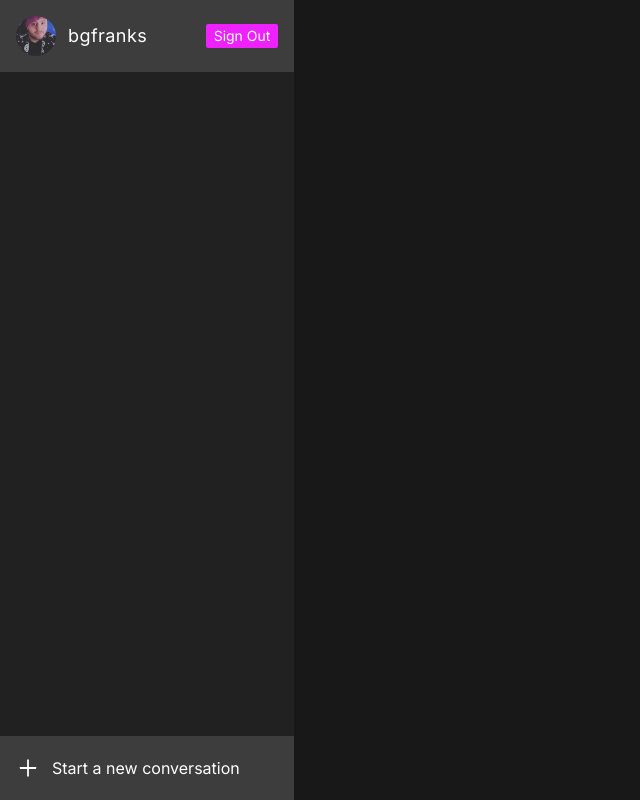
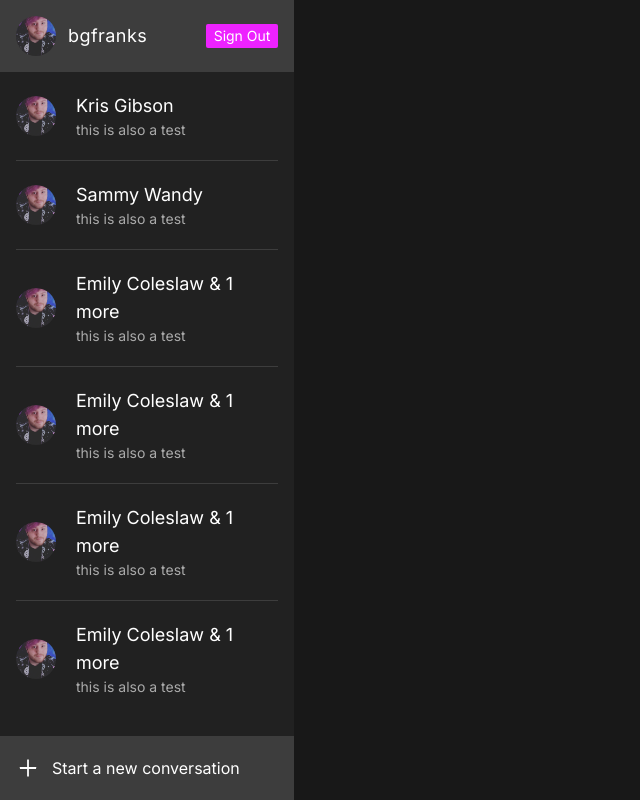
Before and after one commit to bgfranks/Chirpt, a Next.js app: page / in a window 1280 px wide. Shown: the whole page, without its empty margins (0-640 px from the left). Built offline with nearby package versions, Linux system fonts and the light colour scheme.

Commit message:
created the base sidebar convo ui

```diff
--- /dev/null
+++ b/src/components/conversations/ConversationList.tsx
@@ -0,0 +1,83 @@
+import SidbarConversation from './SidbarConversation'
+import avatarImg from '../../../public/images/bgfranks.jpeg'
+
+type Props = {}
+
+export default function ConversationList({}: Props) {
+  const mockData = [
+    {
+      id: 1,
+      users: ['Kris Gibson'],
+      userImg: avatarImg,
+      messages: ['this is a test', 'this is also a test'],
+    },
+    {
+      id: 2,
+      users: ['Sammy Wandy'],
+      userImg: avatarImg,
+      messages: ['this is a test', 'this is also a test'],
+    },
+    {
+      id: 3,
+      users: ['Emily Coleslaw', 'Kaycee Craig'],
+      userImg: avatarImg,
+      messages: ['this is a test', 'this is also a test'],
+    },
+    {
+      id: 4,
+      users: ['Emily Coleslaw', 'Kaycee Craig'],
+      userImg: avatarImg,
+      messages: ['this is a test', 'this is also a test'],
+    },
+    {
+      id: 5,
+      users: ['Emily Coleslaw', 'Kaycee Craig'],
+      userImg: avatarImg,
+      messages: ['this is a test', 'this is also a test'],
+    },
+    {
+      id: 6,
+      users: ['Emily Coleslaw', 'Kaycee Craig'],
+      userImg: avatarImg,
+      messages: ['this is a test', 'this is also a test'],
+    },
+    {
+      id: 7,
+      users: ['Emily Coleslaw', 'Kaycee Craig'],
+      userImg: avatarImg,
+      messages: ['this is a test', 'this is also a test'],
+    },
+    {
+      id: 8,
+      users: ['Emily Coleslaw', 'Kaycee Craig'],
+      userImg: avatarImg,
+      messages: ['this is a test', 'this is also a test'],
+    },
+    {
+      id: 9,
+      users: ['Emily Coleslaw', 'Kaycee Craig'],
+      userImg: avatarImg,
+      messages: ['this is a test', 'this is also a test'],
+    },
+    {
+      id: 10,
+      users: ['Emily Coleslaw', 'Kaycee Craig'],
+      userImg: avatarImg,
+      messages: ['this is a test', 'this is the last message'],
+    },
+  ]
+
+  return (
+    <div className='mx-4 relative overflow-y-scroll h-[80%] scroll-smooth'>
+      {mockData.map((convo) => (
+        <SidbarConversation
+          key={convo.id}
+          users={convo.users}
+          userImg={convo.userImg}
+          messages={convo.messages}
+          id={convo.id}
+        />
+      ))}
+    </div>
+  )
+}
--- /dev/null
+++ b/src/components/conversations/SidbarConversation.tsx
@@ -0,0 +1,40 @@
+import Image from 'next/image'
+
+import { StaticImageData } from 'next/image'
+
+type Props = {
+  id: number
+  users: string[]
+  userImg: StaticImageData
+  messages: string[]
+}
+
+export default function SidbarConversation({
+  id,
+  users,
+  userImg,
+  messages,
+}: Props) {
+  const lastMessageIndex = messages.length - 1
+  const lastUserIndex = users.length - 1
+
+  return (
+    <div className='flex items-center cursor-pointer py-5 border-b border-gray'>
+      <Image
+        src={userImg}
+        width={40}
+        height={40}
+        className='rounded-full'
+        alt='placeholder'
+      />
+      <div className='ml-5'>
+        <h3 className='text-lg'>
+          {lastUserIndex === 0
+            ? `${users[0]}`
+            : `${users[0]} & ${lastUserIndex} more`}
+        </h3>
+        <p className='text-sm text-light-gray'>{messages[lastMessageIndex]}</p>
+      </div>
+    </div>
+  )
+}
--- a/src/components/sidebar/Sidebar.tsx
+++ b/src/components/sidebar/Sidebar.tsx
@@ -1,3 +1,4 @@
+import ConversationList from '../conversations/ConversationList'
 import SidebarFooter from './SidebarFooter'
 import UserHeader from './UserHeader'
 
@@ -7,6 +8,7 @@ export default function Sidebar({}: Props) {
   return (
     <div className='bg-dark-gray h-screen w-[23%] fixed'>
       <UserHeader />
+      <ConversationList />
       <SidebarFooter />
     </div>
   )
```
